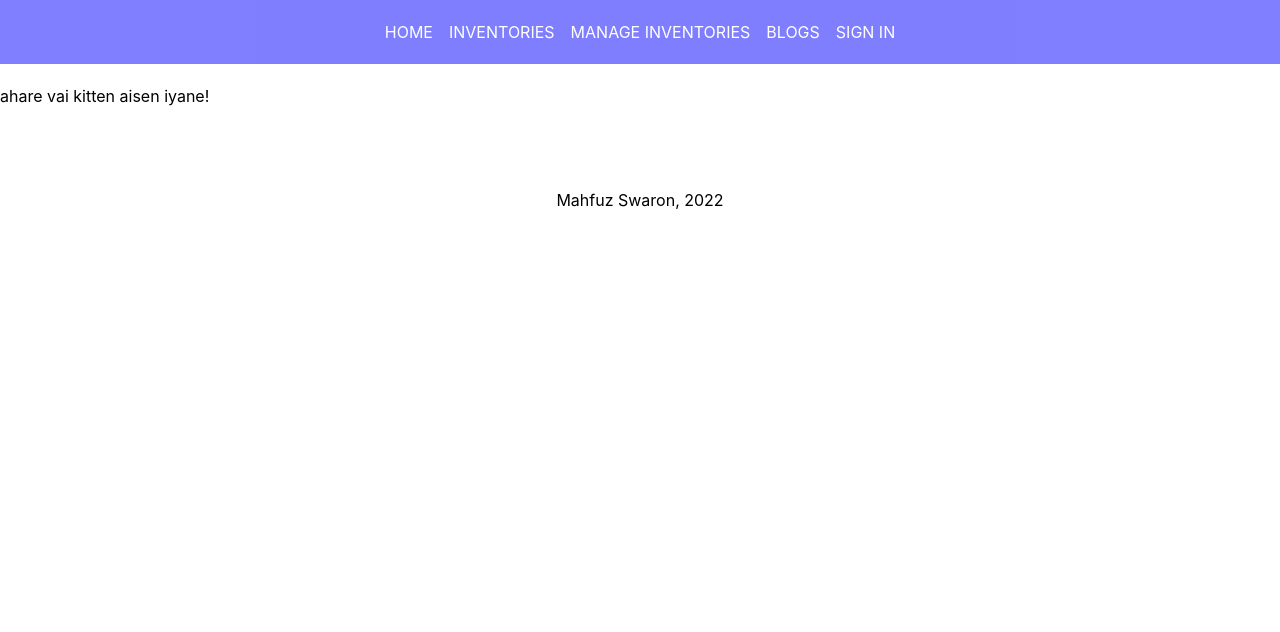
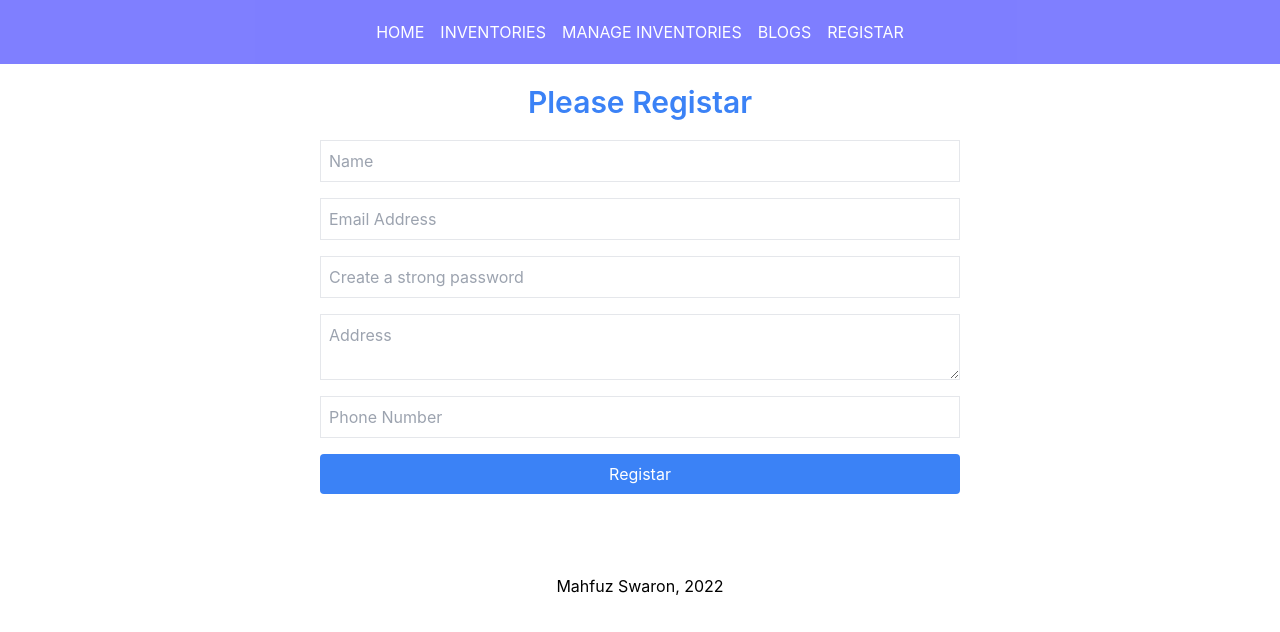
Before and after one commit to mahfuzswaron/laptop-stock-react, a React (Create React App) app: page /registar in a window 1280 px wide. Shown: the top 632 px of the page. Built offline with nearby package versions, Linux system fonts and the light colour scheme.

Commit message:
registar form created

```diff
--- a/package.json
+++ b/package.json
@@ -11,6 +11,7 @@
     "firebase": "^9.7.0",
     "react": "^18.1.0",
     "react-dom": "^18.1.0",
+    "react-firebase-hooks": "^5.0.3",
     "react-router-dom": "^6.3.0",
     "react-scripts": "^5.0.1",
     "react-table-6": "^6.11.0",
--- a/src/App.js
+++ b/src/App.js
@@ -7,6 +7,7 @@ import Footer from '../src/components/shared/Footer/Footer';
 import Inventories from './components/pages/Inventories/Inventories';
 import InventoryDetails from './components/pages/InventoryDetails/InventoryDetails';
 import ManageInventories from './components/pages/ManageInventories/ManageInventories';
+import Registar from './components/Registar/Registar';
 function App() {
   return (
     <div>
@@ -17,6 +18,7 @@ function App() {
         <Route path='/inventories' element={<Inventories></Inventories>}></Route>
         <Route path='/inventory/:id' element={<InventoryDetails></InventoryDetails>}></Route>
         <Route path='/manageinventories' element={<ManageInventories></ManageInventories>}></Route>
+        <Route path='/registar' element={<Registar></Registar>}></Route>
         <Route path='*' element={<NotFound></NotFound>}></Route>
       </Routes>
       <Footer></Footer>
--- /dev/null
+++ b/src/components/Registar/Registar.js
@@ -0,0 +1,22 @@
+import React from 'react';
+
+const Registar = () => {
+    return (
+        <div>
+            <h3 className='text-center text-blue-500 text-3xl font-semibold my-5'>Please Registar</h3>
+            <div className='mx-auto w-1/2'>
+              <form className='flex flex-col space-y-4'>
+                <input required className='border p-2' type={'text'} name={'name'} placeholder='Name'/>
+                <input required className='border p-2' type={'email'} name={'email'} placeholder='Email Address' />
+                <input required className='border p-2' type={'password'} name='password' placeholder='Create a strong password' />
+                <textarea className='border p-2' resize='horizontal' type={'text'} name={'Address'} placeholder='Address'/>
+                <input className='border p-2' type={'tel'} name={'phone'} placeholder="Phone Number"/>
+                <button className='p-2 bg-blue-500 text-white bg-blue-500 rounded' type={'submit'}>Registar</button>
+              </form>
+            </div>
+        </div>
+    );
+};
+// onSubmit={(e)=> handleAdd(e)}
+
+export default Registar;
--- a/src/components/shared/Header/Header.js
+++ b/src/components/shared/Header/Header.js
@@ -13,7 +13,7 @@ const Header = () => {
             <Link className='hover:font-bold' to={'/inventories'}>INVENTORIES</Link>
             <Link className='hover:font-bold' to={'/manageinventories'}>MANAGE INVENTORIES</Link>
             <Link className='hover:font-bold' to={'/blogs'}>BLOGS</Link>
-            <Link className='hover:font-bold' to={'/signin'}>SIGN IN</Link>
+            <Link className='hover:font-bold' to={'/registar'}>REGISTAR</Link>
             </div>
         </nav>
     );
```
Also changed, not shown: 1 other file (tests, documents, lock files or other folders).
